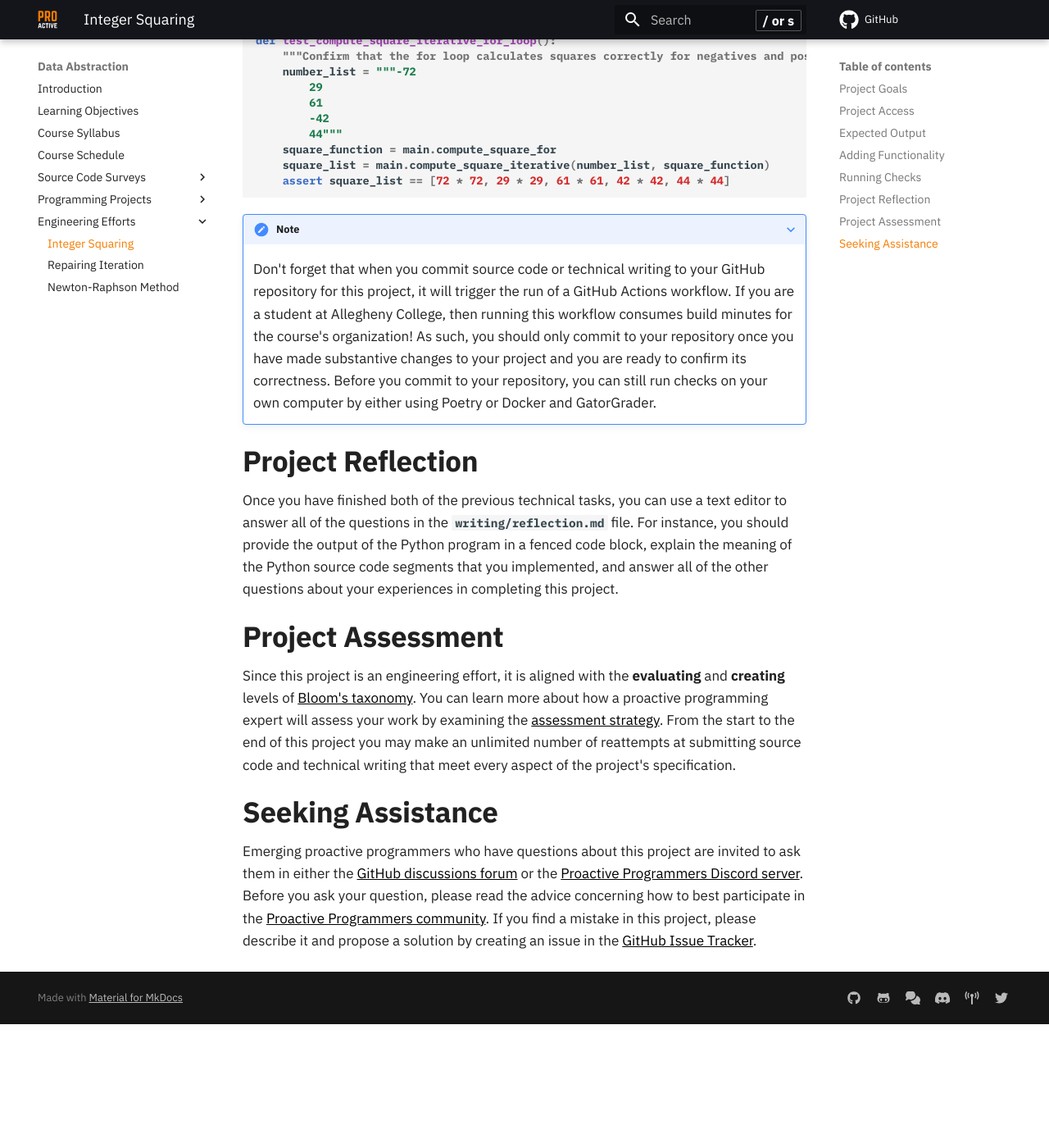
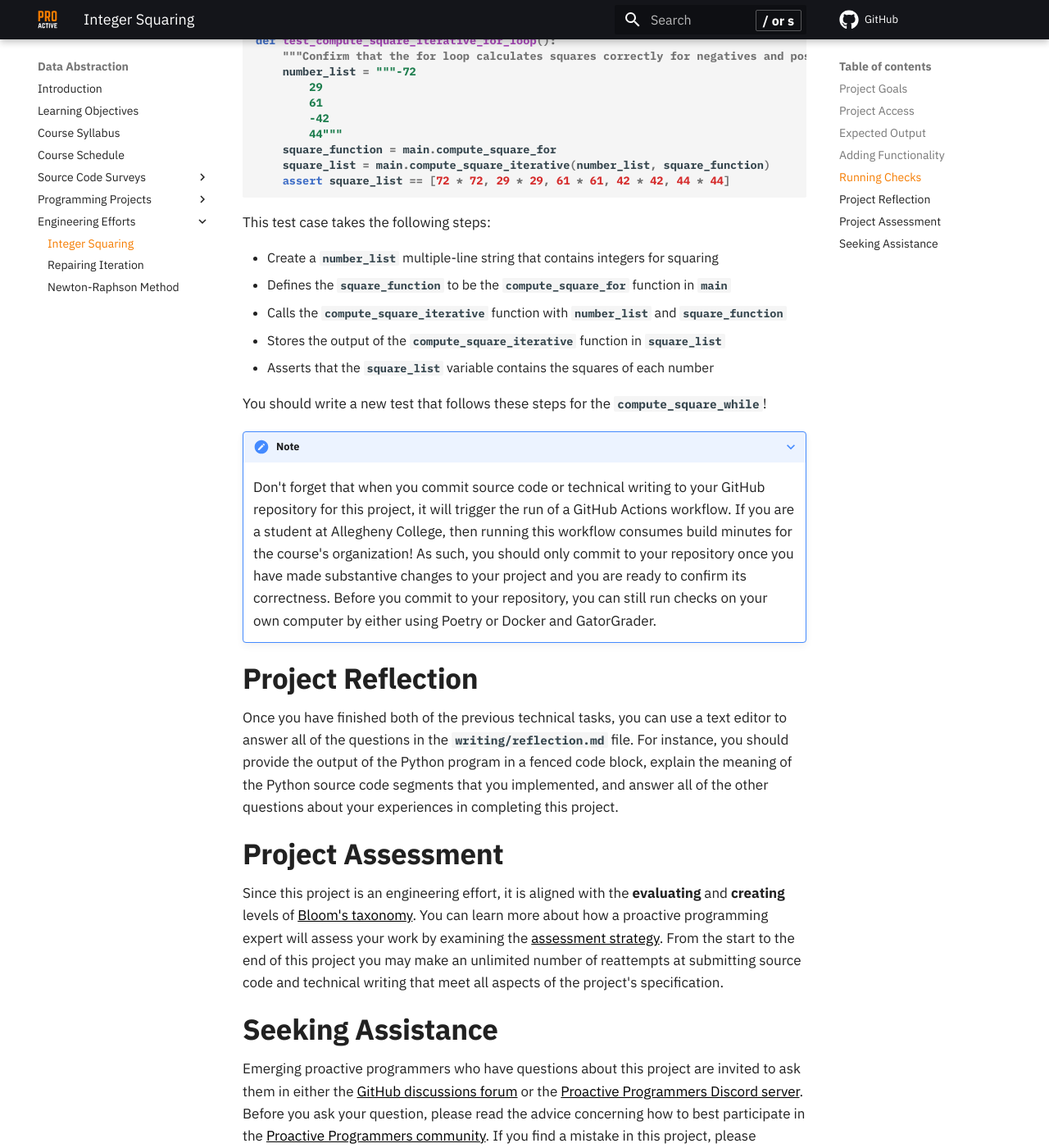
Before and after one commit to ProactiveProgrammers/www.proactiveprogrammers.com, an MkDocs documentation site: the page built from docs/data-abstraction/engineering-efforts/integer-squaring.md, in a window 1280 px wide and 1400 px high, scrolled down 4783 px. Shown: the whole window at 82% size. Built offline with MkDocs 1.6.1 and Material for MkDocs 9.7.7, drawn with Linux system fonts in a browser that asks for light colours; comment, search, counter and statistics services are not loaded; before the commit the page ends 6032 px from its top, so only the background shows below that.

Commit message:
fix: Clarify the writing of a sentence for the integer squaring project.

````diff
--- a/docs/data-abstraction/engineering-efforts/integer-squaring.md
+++ b/docs/data-abstraction/engineering-efforts/integer-squaring.md
@@ -244,6 +244,16 @@ def test_compute_square_iterative_for_loop():
     assert square_list == [72 * 72, 29 * 29, 61 * 61, 42 * 42, 44 * 44]
 ```
 
+This test case takes the following steps:
+
+- Create a `number_list` multiple-line string that contains integers for squaring
+- Defines the `square_function` to be the `compute_square_for` function in `main`
+- Calls the `compute_square_iterative` function with `number_list` and `square_function`
+- Stores the output of the `compute_square_iterative` function in `square_list`
+- Asserts that the `square_list` variable contains the squares of each number
+
+You should write a new test that follows these steps for the `compute_square_while`!
+
 ???+ note
 
     Don't forget that when you commit source code or technical writing to your
@@ -272,7 +282,7 @@ taxonomy](proactive-learning/blooms-taxonomy/). You can learn more about how a
 proactive programming expert will assess your work by examining the [assessment
 strategy](/proactive-learning/assessment-strategy/). From the start to the end
 of this project you may make an unlimited number of reattempts at submitting
-source code and technical writing that meet every aspect of the project's
+source code and technical writing that meet all aspects of the project's
 specification.
 
 ## Seeking Assistance
````
